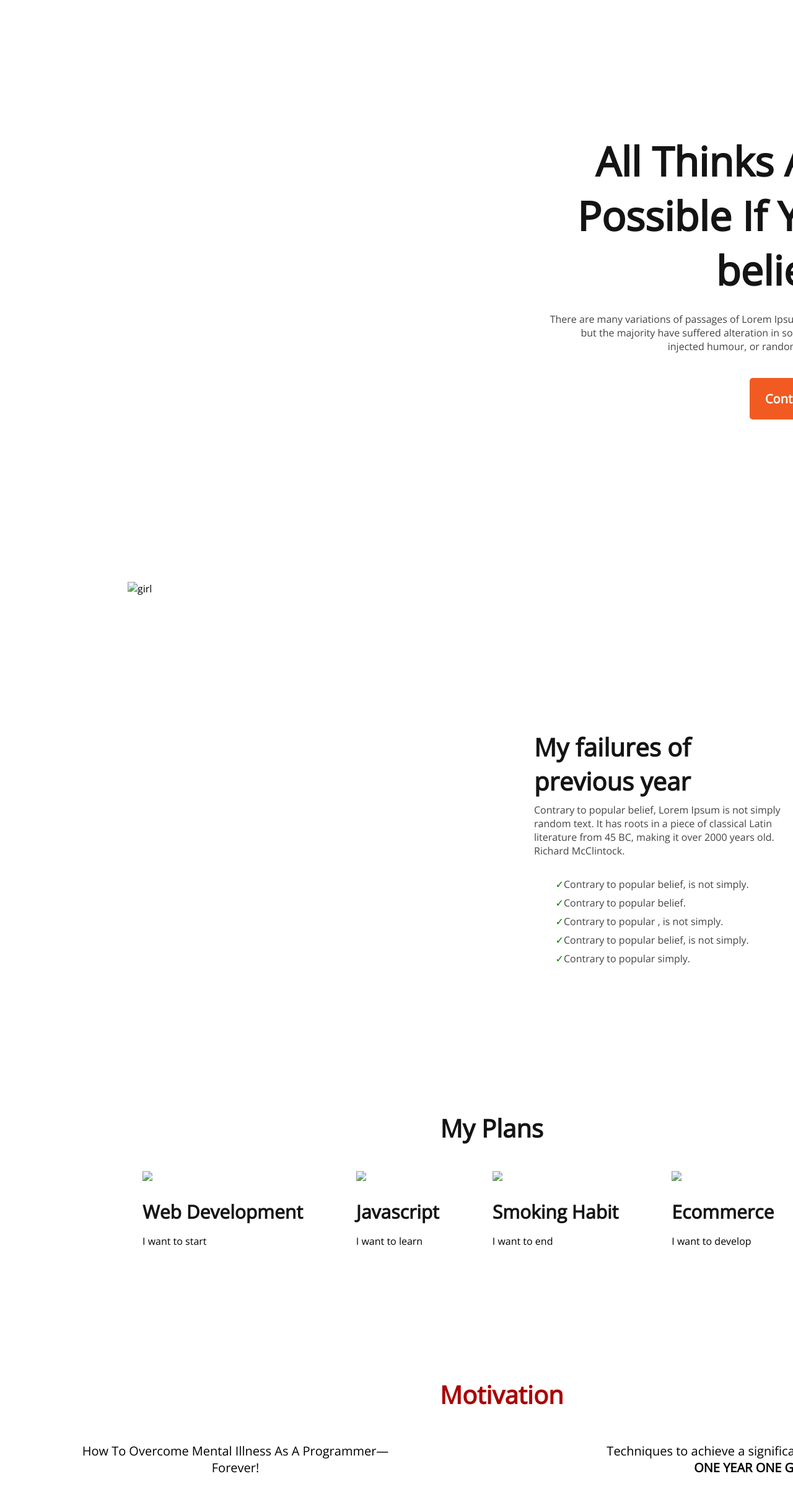
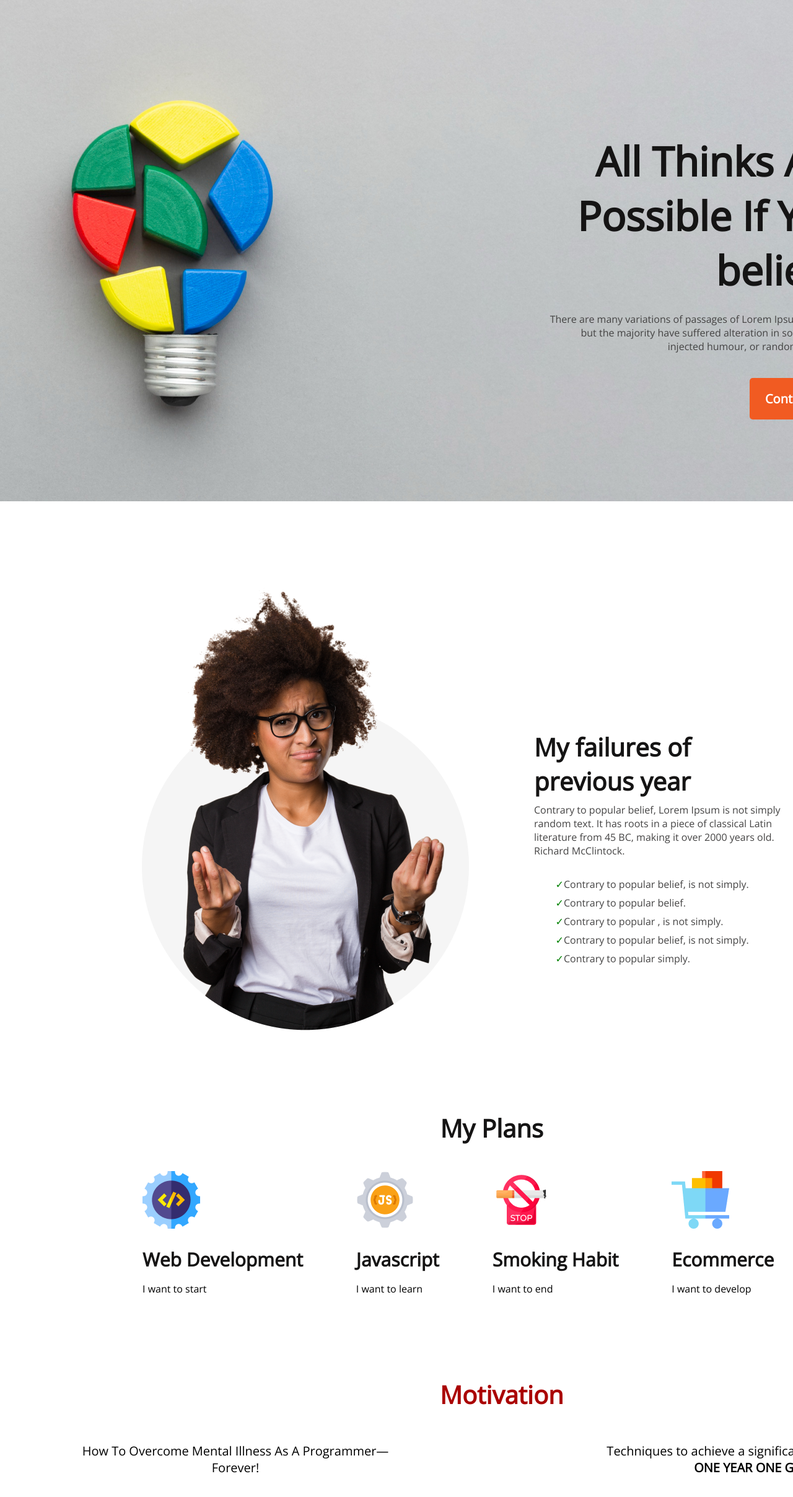
Before and after one commit to raaz1212/first-assignment, a plain HTML site: page index.html in a window 1280 px wide. Shown: the top 2416 px of the page at 62% size. Drawn offline with nearby package versions, Linux system fonts and the light colour scheme; the site is published under a folder, as on GitHub Pages, so addresses that start at the root find nothing; grey boxes are pictures that could not be loaded.

Commit message:
all done

```diff
--- a/index.html
+++ b/index.html
@@ -24,7 +24,7 @@
     <main>
         <section class="first-part">
             <div>
-                <img src="/images/person.png" alt="girl">
+                <img src="./images/person.png" alt="girl">
             </div>
             <div class="content">
                 <h2 class="first-title">My failures of previous year</h2>
@@ -45,22 +45,22 @@
             <h2 class="main-headline">My Plans</h2>
             <div class="plan">
                 <div>
-                    <img src="/images/icons/web.png" class="logo">
+                    <img src="./images/icons/web.png" class="logo">
                     <h3 class="plan-title">Web Development</h3>
                     <p class="title-detail">I want to start</p>
                 </div>
                 <div>
-                    <img src="/images/icons/js.png" class="logo">
+                    <img src="./images/icons/js.png" class="logo">
                     <h3 class="plan-title">Javascript</h3>
                     <p class="title-detail">I want to learn</p>
                 </div>
                 <div>
-                    <img src="/images/icons/smoke.png" class="logo">
+                    <img src="./images/icons/smoke.png" class="logo">
                     <h3 class="plan-title">Smoking Habit</h3>
                     <p class="title-detail">I want to end</p>
                 </div>
                 <div>
-                    <img src="/images/icons/ecom.png" class="logo">
+                    <img src="./images/icons/ecom.png" class="logo">
                     <h3 class="plan-title">Ecommerce</h3>
                     <p class="title-detail">I want to develop</p>
                 </div>
@@ -99,9 +99,9 @@
                 have suffered alteration in some form, by injected humour, or randomised words</p>
             <p class="mail">Email : info@gmail.com</p>
             <p class="phone">Phone : 01500 00 00 00</p>
-            <a href="#" class="fb"><img src="/images/icons/fb.png" alt=""></a>
-            <a href="#" class="twitter"><img src="/images/icons/twitter.png" alt=""></a>
-            <a href="#"><img src="/images/icons/youtube.png" alt=""></a>
+            <a href="#" class="fb"><img src="./images/icons/fb.png" alt=""></a>
+            <a href="#" class="twitter"><img src="./images/icons/twitter.png" alt=""></a>
+            <a href="#"><img src="./images/icons/youtube.png" alt=""></a>
         </section>
         <section class="subcription">
             <h3 class="subs">Subscribe</h3>
--- a/style.css
+++ b/style.css
@@ -6,7 +6,7 @@
 /* Header Styles and Positions */
 
 header {
-    background-image: url(/images/banner/banner2.png);
+    background-image: url(./images/banner/banner2.png);
     background-repeat: no-repeat;
     width: 1600px;
     height: 809px;
@@ -192,7 +192,7 @@ ul li {
 /* image+gradient */
 
 .gradient {
-    background: linear-gradient(90deg, #F15B22 0%, rgba(241, 91, 34, 0) 100%), url(/images/watch.png);
+    background: linear-gradient(90deg, #F15B22 0%, rgba(241, 91, 34, 0) 100%), url(./images/watch.png);
     margin: 130px 230px;
     width: 1140px;
     height: 300px;
```
